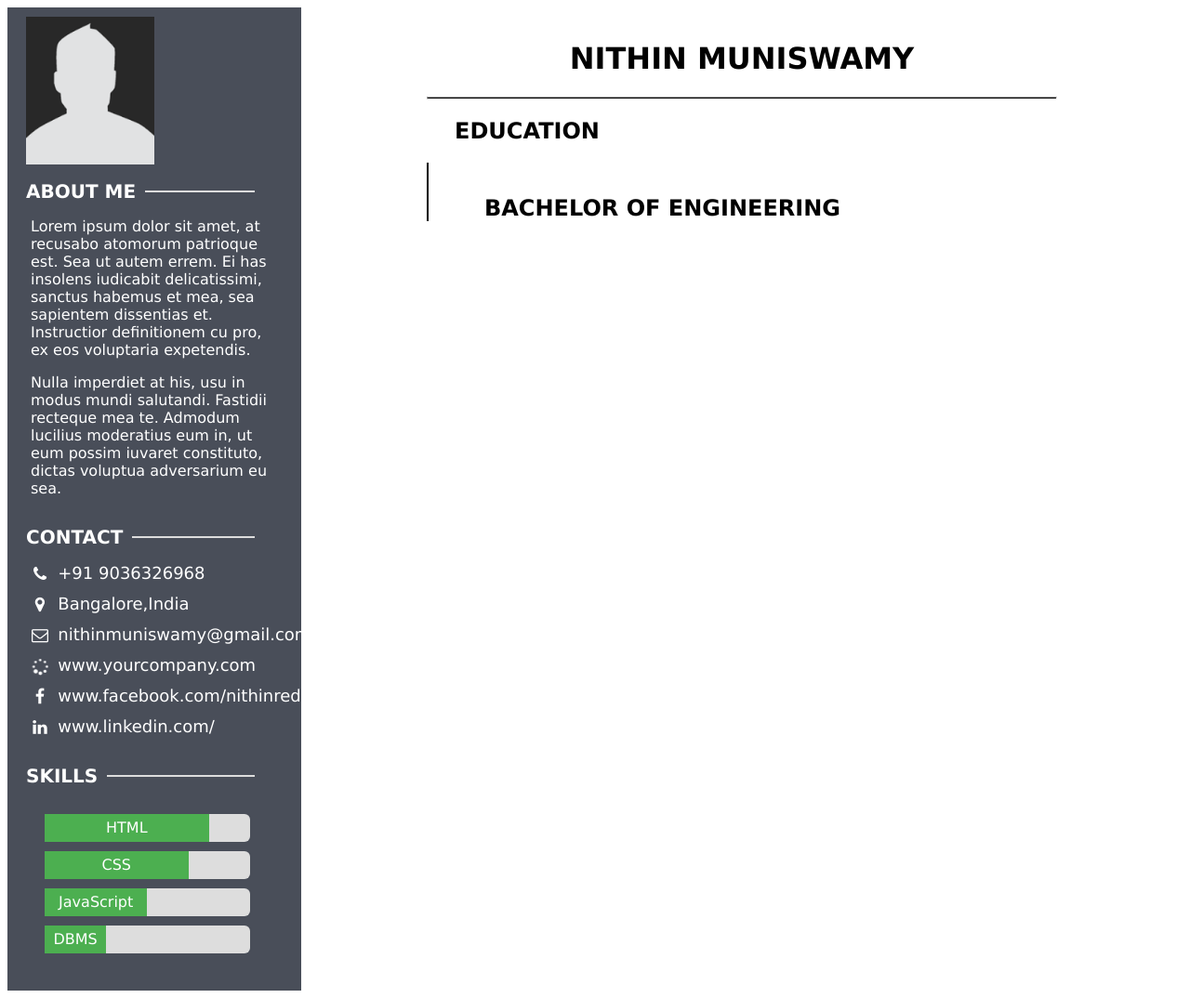
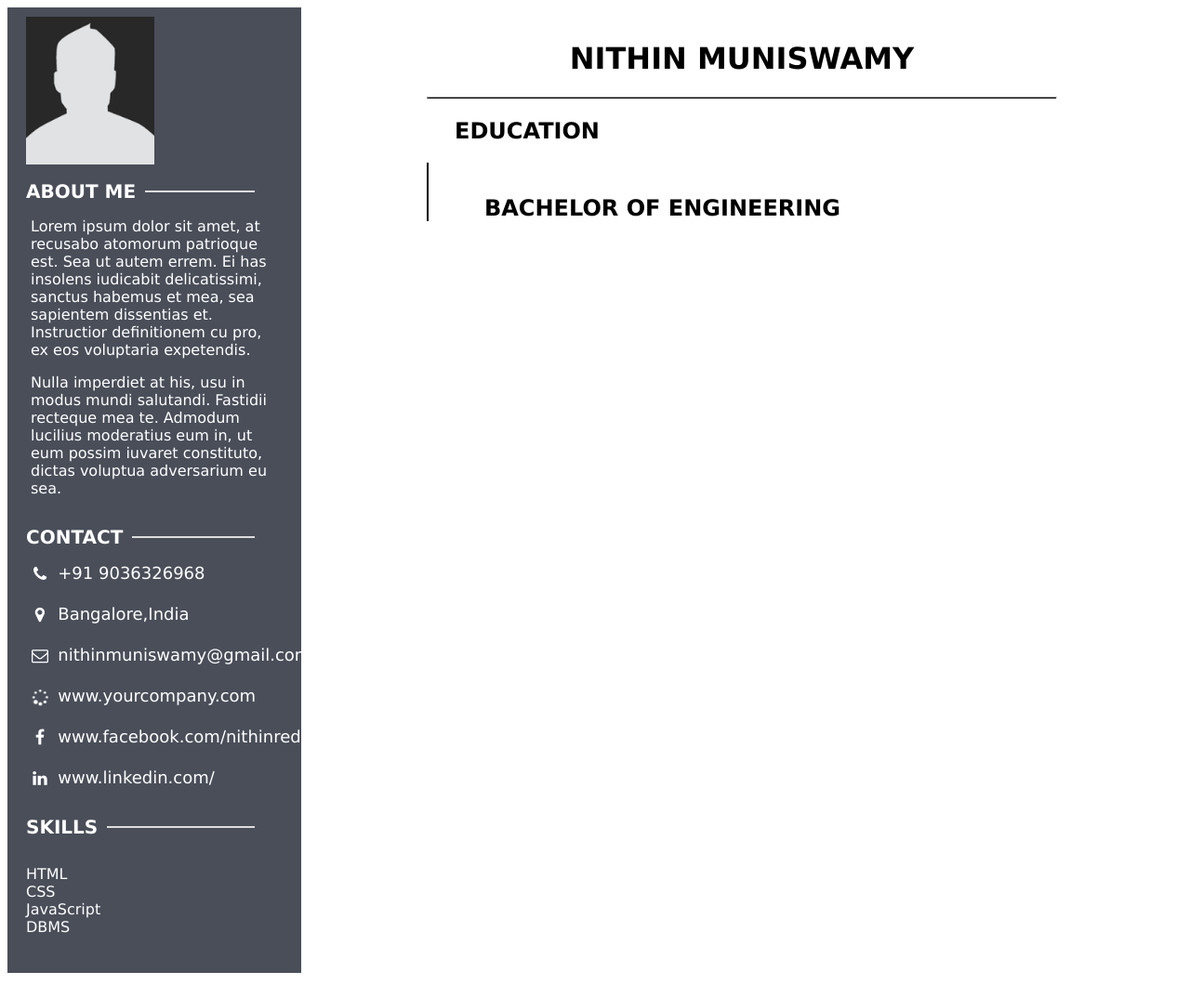
Before and after one commit to nithinm50/Resume-Template, a plain HTML site: page Resume1/index.html in a window 1280 px wide. Shown: the whole page at 93% size. Drawn offline with Linux system fonts and the light colour scheme.

Commit message:
Update style.css

```diff
--- a/Resume1/style.css
+++ b/Resume1/style.css
@@ -13,25 +13,25 @@
 html {
     font-family: "Lucida Sans", sans-serif;
 }
-#myProgress {
+.myProgress {
   width: 80%;
   height: 30px;
   margin-left: 20px;
   background-color: #ddd;
-  margin-bottom: 10px;
+  margin-bottom: 23px;
   border-radius: 6px;
 }
-#myProgress last-child{
-  margin: 0;
+.myProgress last-child{
+  margin-bottom: 20px;
 }
 
-#myBar {
+.myBar {
   width: 10%;
   height: 100%;
   background-color: #4CAF50;
 }
 
-#label {
+.label {
   text-align: center;
   line-height: 30px;
   color: white;
@@ -52,8 +52,9 @@ html {
 .about li{
 	padding: inherit;
 	font-size: 18px;
-	margin-bottom: 12px;
+	margin-bottom: 23px;
 }
+
 .about li:last-child{
 	padding: none;
 }
```
